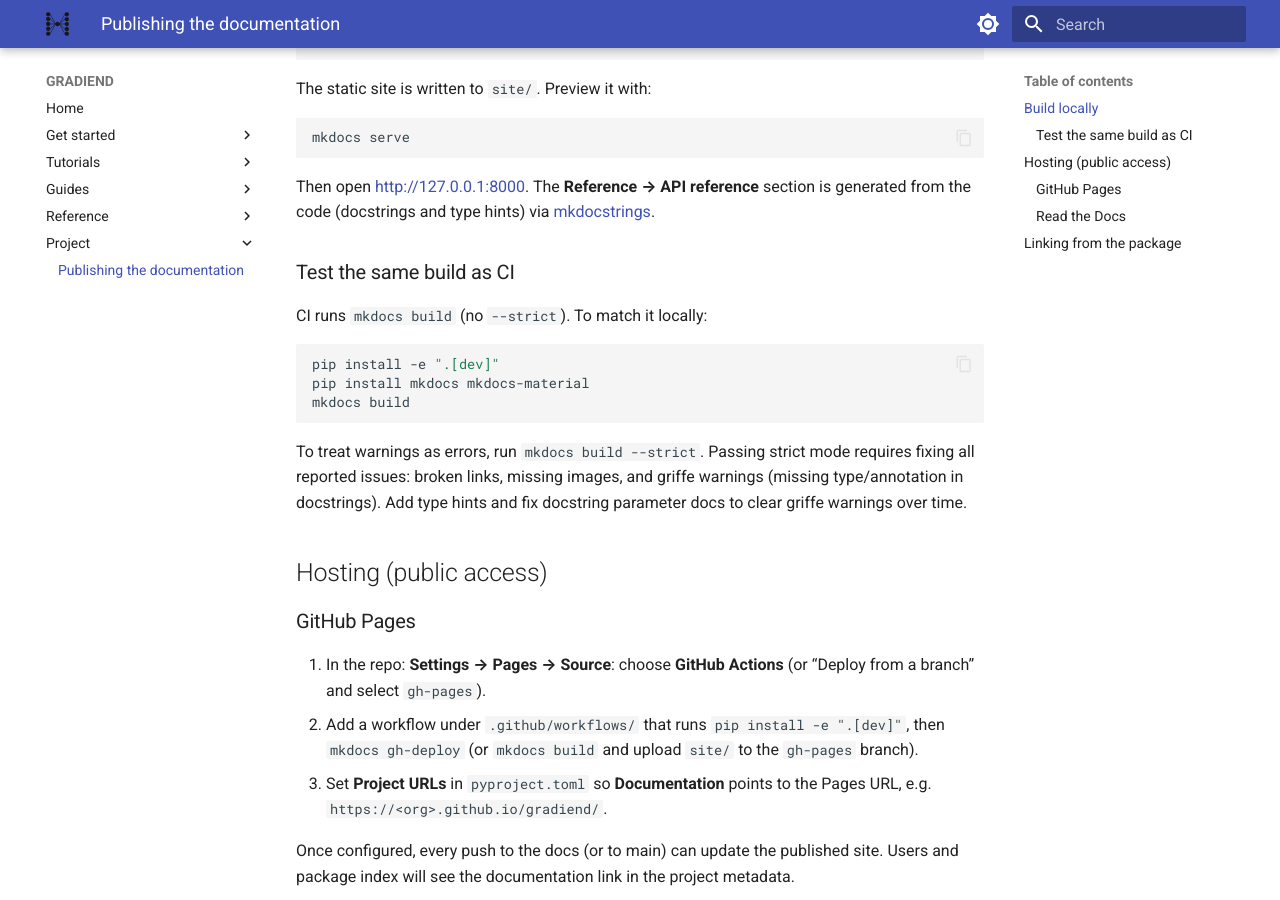
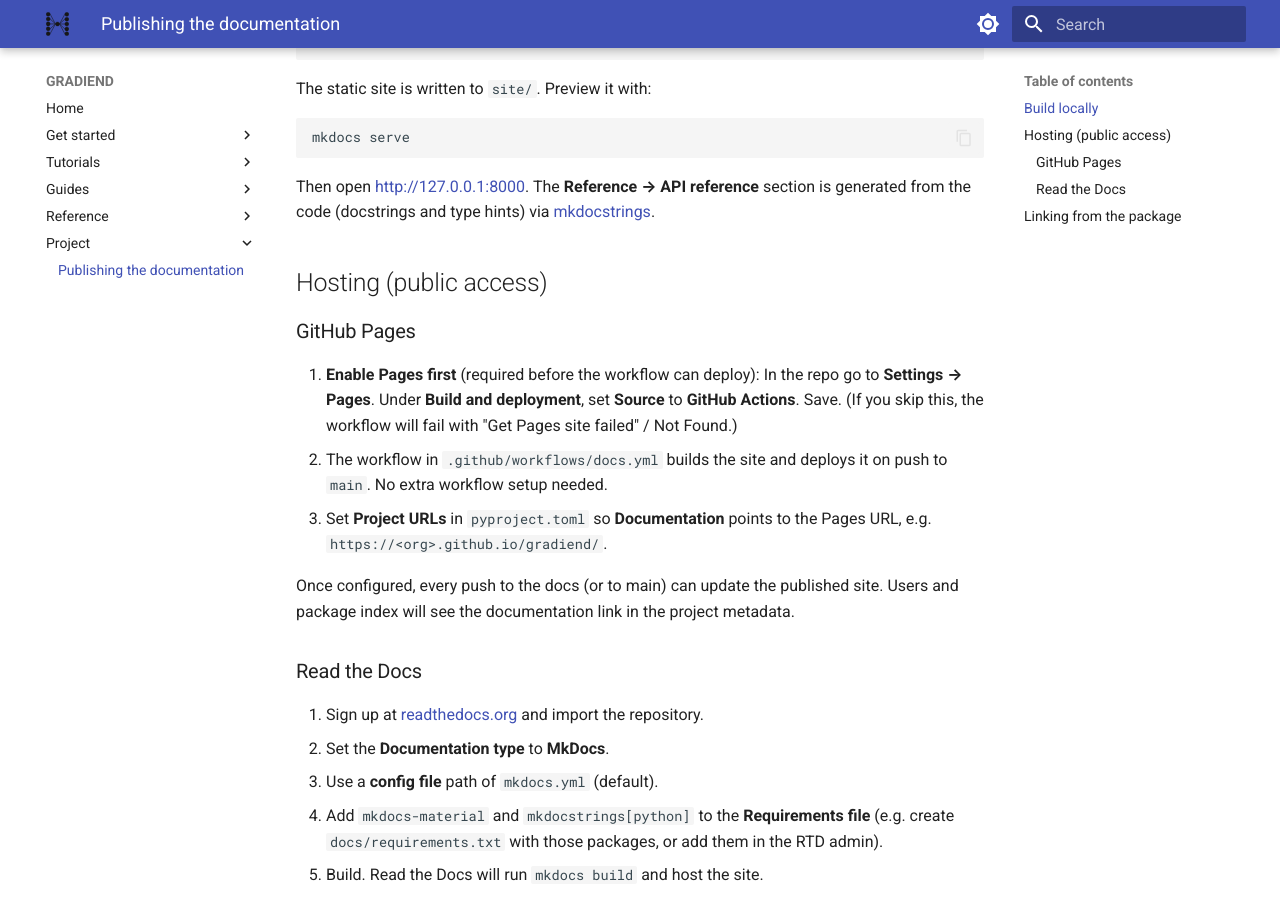
Before and after one commit to aieng-lab/gradiend, an MkDocs documentation site: the page built from docs/publishing-docs.md, in a window 1280 px wide and 900 px high, scrolled down 407 px. Built offline with MkDocs 1.6.1 and Material for MkDocs 9.7.7, drawn with Linux system fonts in a browser that asks for light colours.

Commit message:
Fix doc build

````diff
--- a/docs/publishing-docs.md
+++ b/docs/publishing-docs.md
@@ -20,24 +20,12 @@ mkdocs serve
 
 Then open [http://127.0.0.1:8000](http://127.0.0.1:8000). The **Reference → API reference** section is generated from the code (docstrings and type hints) via [mkdocstrings](https://mkdocstrings.github.io/).
 
-### Test the same build as CI
-
-CI runs `mkdocs build` (no `--strict`). To match it locally:
-
-```bash
-pip install -e ".[dev]"
-pip install mkdocs mkdocs-material
-mkdocs build
-```
-
-To treat warnings as errors, run `mkdocs build --strict`. Passing strict mode requires fixing all reported issues: broken links, missing images, and griffe warnings (missing type/annotation in docstrings). Add type hints and fix docstring parameter docs to clear griffe warnings over time.
-
 ## Hosting (public access)
 
 ### GitHub Pages
 
-1. In the repo: **Settings → Pages → Source**: choose **GitHub Actions** (or “Deploy from a branch” and select `gh-pages`).
-2. Add a workflow under `.github/workflows/` that runs `pip install -e ".[dev]"`, then `mkdocs gh-deploy` (or `mkdocs build` and upload `site/` to the `gh-pages` branch).
+1. **Enable Pages first** (required before the workflow can deploy): In the repo go to **Settings → Pages**. Under **Build and deployment**, set **Source** to **GitHub Actions**. Save. (If you skip this, the workflow will fail with "Get Pages site failed" / Not Found.)
+2. The workflow in `.github/workflows/docs.yml` builds the site and deploys it on push to `main`. No extra workflow setup needed.
 3. Set **Project URLs** in `pyproject.toml` so **Documentation** points to the Pages URL, e.g. `https://<org>.github.io/gradiend/`.
 
 Once configured, every push to the docs (or to main) can update the published site. Users and package index will see the documentation link in the project metadata.
````
Also changed, not shown: docs/api-reference.md (+3 -0 lines), docs/guides/evaluation-visualization.md (+2 -3 lines), docs/tutorials/evaluation-inter-model.md (+2 -2 lines), docs/tutorials/evaluation-intra-model.md (+1 -1 lines), docs/tutorials/training.md (+1 -1 lines), 8 other files.
